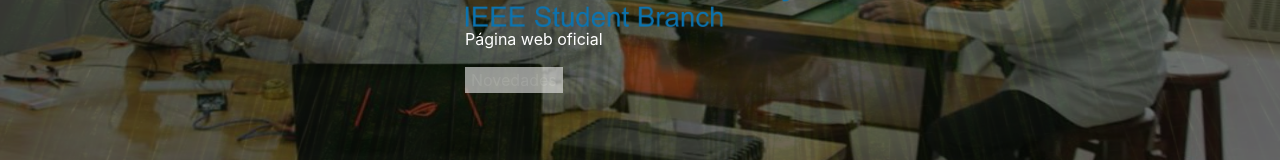
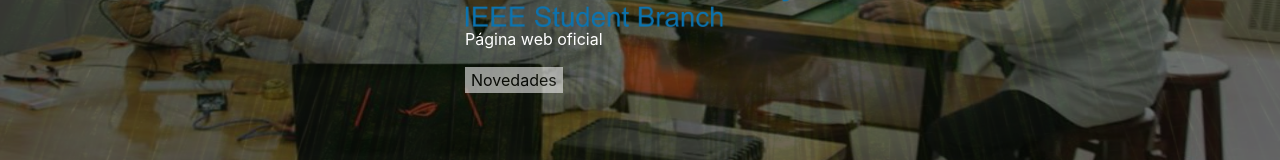
Before and after one commit to webupie/UCPH--IEEE-website, a plain HTML site: page index.html in a window 1280 px wide. Shown: the part 422-582 px from the top of the page. Drawn offline with nearby package versions, Linux system fonts and the light colour scheme.

Commit message:
Update index.html

```diff
--- a/index.html
+++ b/index.html
@@ -63,7 +63,7 @@
                 <div class="col-md-6 offset-md-4" text-center>
                   <img src="ieeelogoupchazul.png" class="d-block w-100" alt="..." id="a">
                   <p class=" d-md-block">Página web oficial</p>
-                  <button id="novedad" type="button" name="button"><a href="https://www.facebook.com/ieeeupch/" style="color:white">Novedades</a></button>
+                  <button id="novedad" type="button" name="button"><a href="https://www.facebook.com/ieeeupch/" style="color:black">Novedades</a></button>
                 </div>
               </div>
             </div>
```
